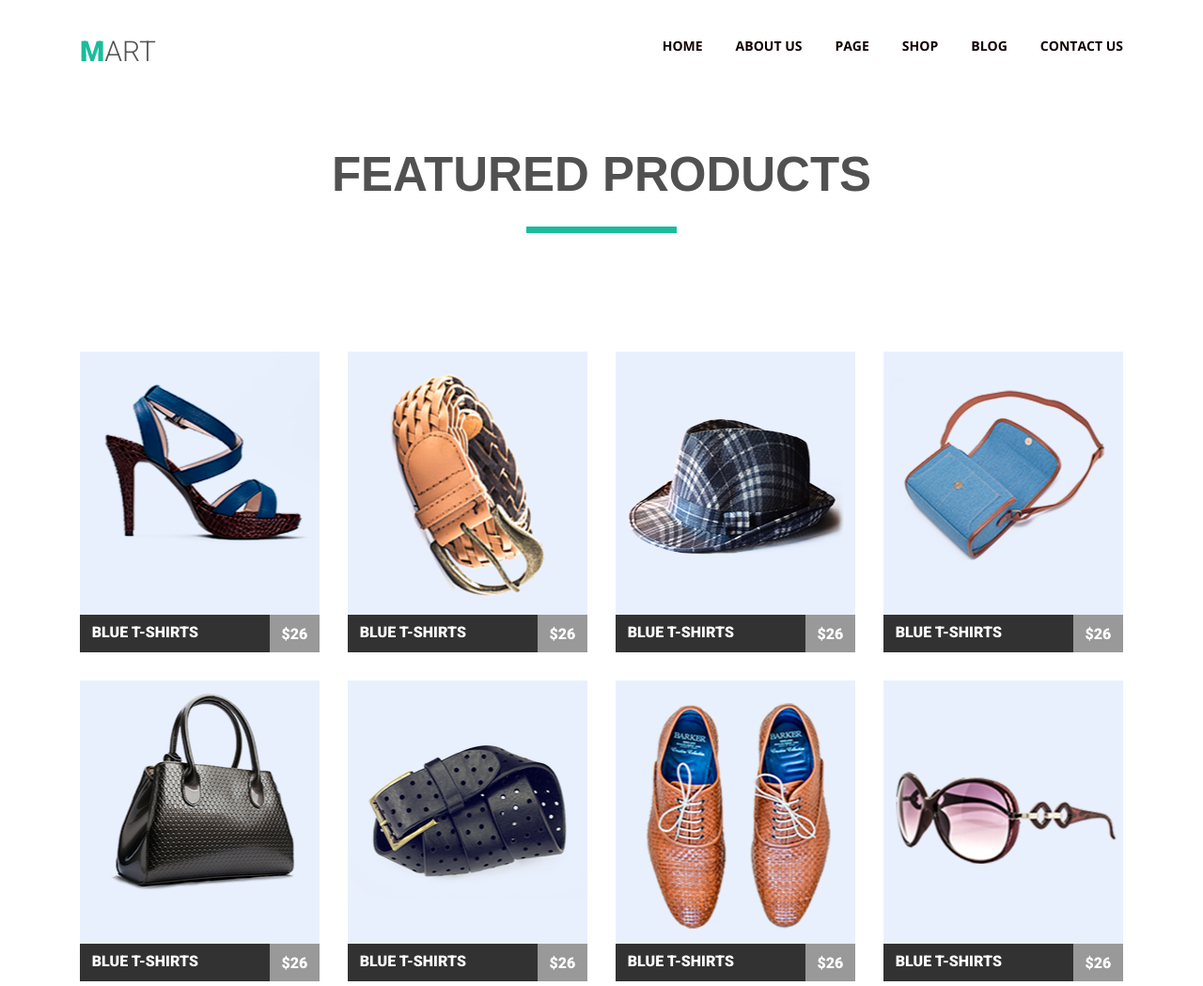
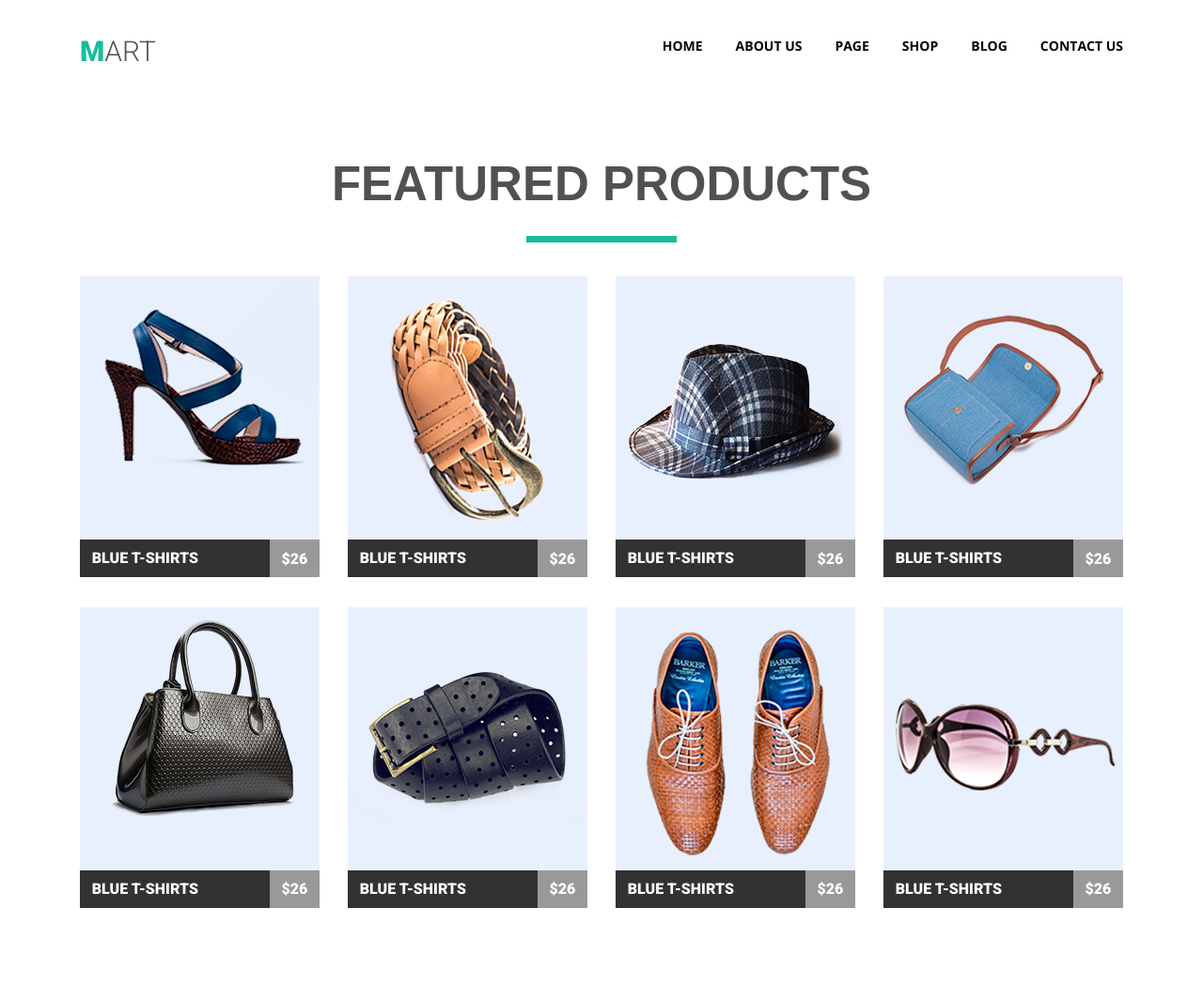
Before and after one commit to EvelinaK/goit-fe-course, a plain HTML site: page html-css/module-04/homework-04.html in a window 1280 px wide. Shown: the top 1049 px of the page at 94% size. Drawn offline with nearby package versions, Linux system fonts and the light colour scheme.

Commit message:
commit change hw4

```diff
--- a/html-css/module-04/css/style.css
+++ b/html-css/module-04/css/style.css
@@ -89,11 +89,9 @@ img{
     max-width: 1140px;
     padding:0 15px ;
     margin: 0 auto;
-    overflow: hidden;
 }
 
 .card-list{
-    overflow: hidden;
     margin: 0 -15px;
 }
 
@@ -119,32 +117,22 @@ img{
     position: relative;
 }
 
-.card-img img{
-    position: relative;
-    top: 50%;
-    left:50%;
-    transform: translate(-50%,-50%);
-}
-
 
 .card-footer{
     position: relative;
-    overflow: hidden;
     color: #ffffff;
     background: #323232;
     font-family: 'Roboto';
     font-weight:600;
     text-decoration: none;
-   height: 40px;
-   overflow: hidden;
+    height: 40px;
 }
 
 .card-name{
     text-transform: uppercase;
-    text-transform: uppercase;
     position: relative;
-    top: 25%;
-    left: 5%;
+    line-height: 2.5;
+    padding-left: 5%;
 }
 
 .card-price{
@@ -162,13 +150,12 @@ img{
     position: relative;
     text-align: center;
     text-transform: uppercase;
-    margin-top: 95px;
+    margin-top: 60px;
     font-family: "Roboto-Black",sans-serif;
     font-size: 34px;
     color: #515151;
     font-weight: 600;
     line-height: 1;
-    margin: 90px 0 50px;
     padding-bottom: 36px;
 }
 
@@ -183,12 +170,10 @@ img{
 
 .inform{
     position: relative;
-    overflow: hidden;
     padding-top: 30px;
 }
 
 .information{
-    overflow: hidden;
     margin: 0 -15px;
 }
 
@@ -247,7 +232,7 @@ h3{
     padding-bottom: 16px;
     font-family:  "Open sans";
     font-size: 14px;
-    letter-spacing: 1;
+    letter-spacing: 1px;
 }
 .button{
     display: block;
--- a/html-css/module-04/homework-04.html
+++ b/html-css/module-04/homework-04.html
@@ -39,12 +39,12 @@
       </ul>
       </nav>
     </div>
-   <div class="container-product-cards">
-     <h2>featured products</h2>
-   </div>
   </header>
   <main>
     <section class="cards market">
+      <div class="container-product-cards">
+      <h2>featured products</h2>
+    </div>
       <div class="container">
         <div class="card-list clearfix">
           <div class="card">
```
